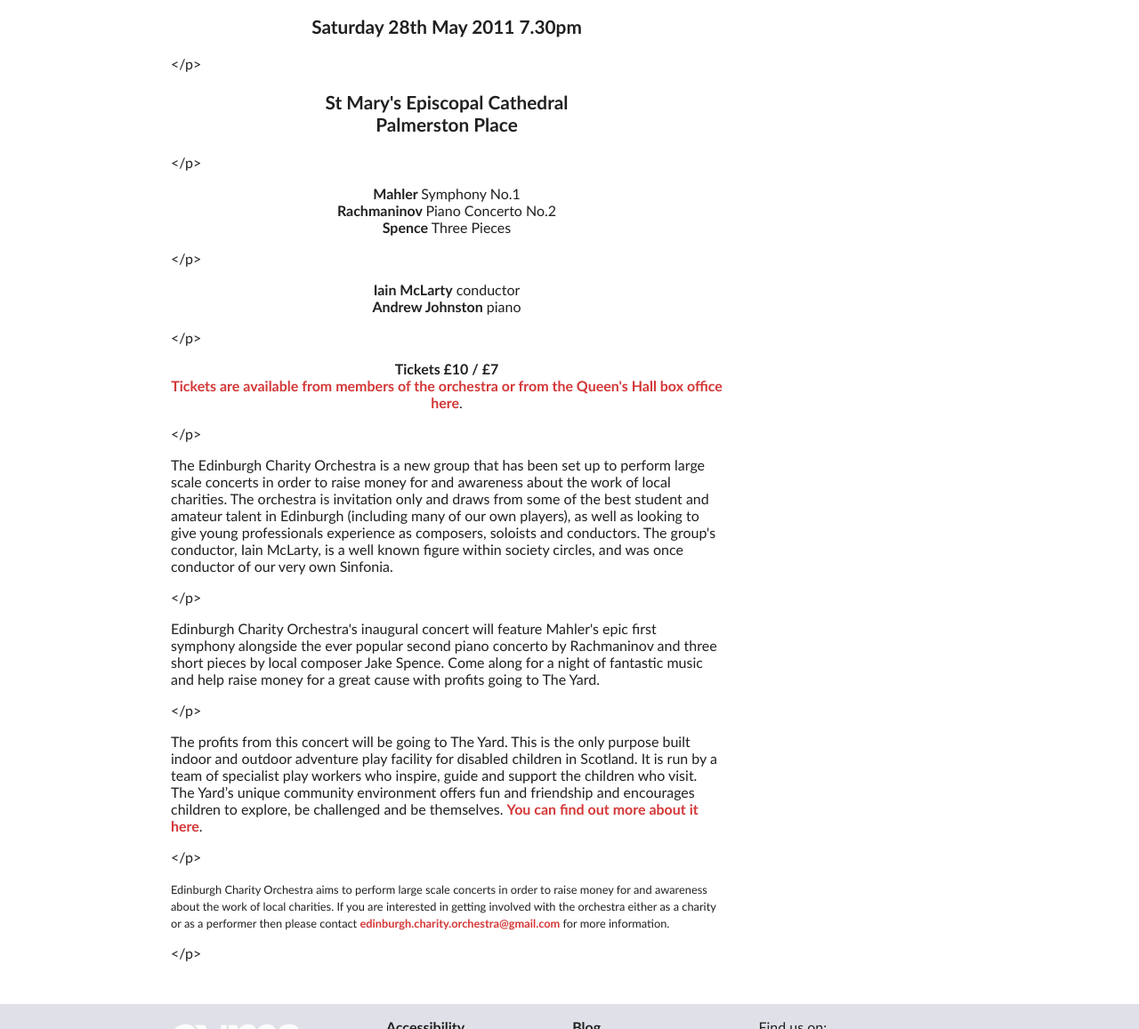
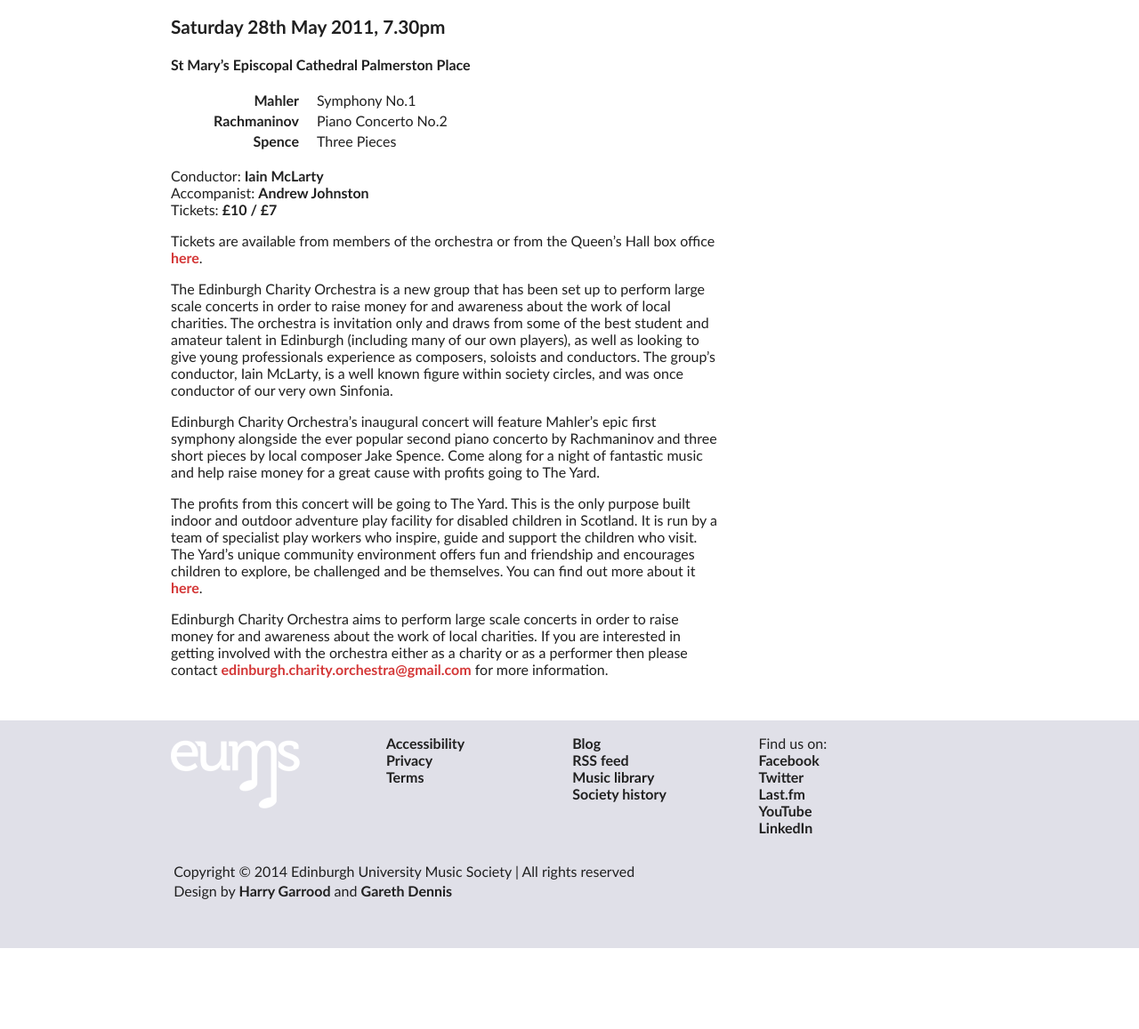
Before and after one commit to eums/website, a Jekyll site: the page built from _posts/2011-05-18-edinburgh-charity-orchestra-01.markdown, in a window 1280 px wide and 1400 px high, scrolled down 930 px, cut to the strip 243-1400 px from the top of the window. Shown: the whole strip at 89% size. Built offline with Jekyll 4.4.1, drawn with Linux system fonts in a browser that asks for light colours; comment, search, counter and statistics services are not loaded; after the commit the page ends 2239 px from its top, so only the background shows below that; some of the changed lines change nothing that is shown.

Commit message:
update charity orchestra markdown and headings
the structure of the post itself needs a looking at

```diff
--- a/_posts/2011-05-18-edinburgh-charity-orchestra-01.markdown
+++ b/_posts/2011-05-18-edinburgh-charity-orchestra-01.markdown
@@ -1,40 +1,32 @@
 ---
 layout: post
-status: publish
 published: true
 title: 'Edinburgh Charity Orchestra: Inaugural Concert'
-author:
-  display_name: Web Manager
-  login: eums_website
-  email: web@eums.org.uk
-  url: http://www.eums.org.uk
-author_login: eums_website
-author_email: web@eums.org.uk
-author_url: http://www.eums.org.uk
 excerpt: Edinburgh Charity Orchestra - Mahler / Rachmaninov / Spence - 19:30, Saturday,
   28 May 2011 - St Mary's Episcopal Cathedral - Tickets £10/£7
 wordpress_id: 868
-wordpress_url: http://eums.eusa.ed.ac.uk/?p=868
-date: '2011-05-18 16:19:26 -0700'
-date_gmt: '2011-05-18 16:19:26 -0700'
 categories:
 - Events
 - Upcoming Concerts
-tags: []
-comments: []
 ---
 <p><a title="buy tickets online" href="http://www.thequeenshall.net/elsewhere/shows/edinburgh-charity-orchestra-2"> <img src="http://eums.eusa.ed.ac.uk/wp-content/uploads/images/w620/posters/edcharityorch_poster01.jpg" alt="" width="620" height="877" /></a></p>
-<h3 style="text-align: center;">Saturday 28th May 2011 7.30pm</h3></p>
-<h3 style="text-align: center;">St Mary's Episcopal Cathedral<br />
-Palmerston Place</h3></p>
-<p style="text-align: center;"><strong>Mahler </strong>Symphony No.1<br />
-<strong>Rachmaninov </strong>Piano Concerto No.2<br />
-<strong>Spence</strong> Three Pieces</p></p>
-<p style="text-align: center;"><strong>Iain McLarty</strong> conductor<br />
-<strong>Andrew Johnston</strong> piano</p></p>
-<p style="text-align: center;"><strong>Tickets &pound;10 / &pound;7<br />
-</strong><a href="http://www.thequeenshall.net/elsewhere/shows/edinburgh-charity-orchestra-2">Tickets are available from members of the orchestra or from the Queen's Hall box office here</a>.</p></p>
-<p>The Edinburgh Charity Orchestra is a new group that has been set up to perform large scale concerts in order to raise money for and awareness about the work of local charities. The orchestra is invitation only and draws from some of the best student and amateur talent in Edinburgh (including many of our own players), as well as looking to give young professionals experience as composers, soloists and conductors. The group's conductor, Iain McLarty, is a well known figure within society circles, and was once conductor of our very own Sinfonia.</p></p>
-<p>Edinburgh Charity Orchestra's inaugural concert will feature Mahler's epic first symphony alongside the ever popular second piano concerto by Rachmaninov and three short pieces by local composer Jake Spence. Come along for a night of fantastic music and help raise money for a great cause with profits going to The Yard.</p></p>
-<p>The profits from this concert will be going to The Yard. This is the only purpose built indoor and outdoor adventure play facility for disabled children in Scotland. It is run by a team of specialist play workers who inspire, guide and support the children who visit. The Yard&rsquo;s unique community environment offers fun and friendship and encourages children to explore, be challenged and be themselves. <a href="http://www.theyardscotland.org.uk/">You can find out more about it here</a>.</p></p>
-<p><small>Edinburgh Charity Orchestra aims to perform large scale concerts in order to raise money for and awareness about the work of local charities. If you are interested in getting involved with the orchestra either as a charity or as a performer then please contact <a href="mailto:edinburgh.charity.orchestra@gmail.com">edinburgh.charity.orchestra@gmail.com</a> for more information.</small></p></p>
+### Saturday 28th May 2011, 7.30pm
+####St Mary's Episcopal Cathedral Palmerston Place
+<dl class="clearfix">
+<dt>Mahler</dt> <dd>Symphony No.1</dd>
+<dt>Rachmaninov</dt> <dd> Piano Concerto No.2</dd>
+<dt>Spence</dt> <dd>Three Pieces</dd>
+</dl>
+Conductor: **Iain McLarty** <br>
+Accompanist: **Andrew Johnston** <br>
+Tickets: **&pound;10 / &pound;7** <br>
+
+Tickets are available from members of the orchestra or from the Queen's Hall box office [here](http://www.thequeenshall.net/elsewhere/shows/edinburgh-charity-orchestra-2).
+
+The Edinburgh Charity Orchestra is a new group that has been set up to perform large scale concerts in order to raise money for and awareness about the work of local charities. The orchestra is invitation only and draws from some of the best student and amateur talent in Edinburgh (including many of our own players), as well as looking to give young professionals experience as composers, soloists and conductors. The group's conductor, Iain McLarty, is a well known figure within society circles, and was once conductor of our very own Sinfonia.
+
+Edinburgh Charity Orchestra's inaugural concert will feature Mahler's epic first symphony alongside the ever popular second piano concerto by Rachmaninov and three short pieces by local composer Jake Spence. Come along for a night of fantastic music and help raise money for a great cause with profits going to The Yard.
+
+The profits from this concert will be going to The Yard. This is the only purpose built indoor and outdoor adventure play facility for disabled children in Scotland. It is run by a team of specialist play workers who inspire, guide and support the children who visit. The Yard&rsquo;s unique community environment offers fun and friendship and encourages children to explore, be challenged and be themselves. You can find out more about it [here](http://www.theyardscotland.org.uk/).
+
+Edinburgh Charity Orchestra aims to perform large scale concerts in order to raise money for and awareness about the work of local charities. If you are interested in getting involved with the orchestra either as a charity or as a performer then please contact [edinburgh.charity.orchestra@gmail.com](mailto:edinburgh.charity.orchestra@gmail.com) for more information.
```
